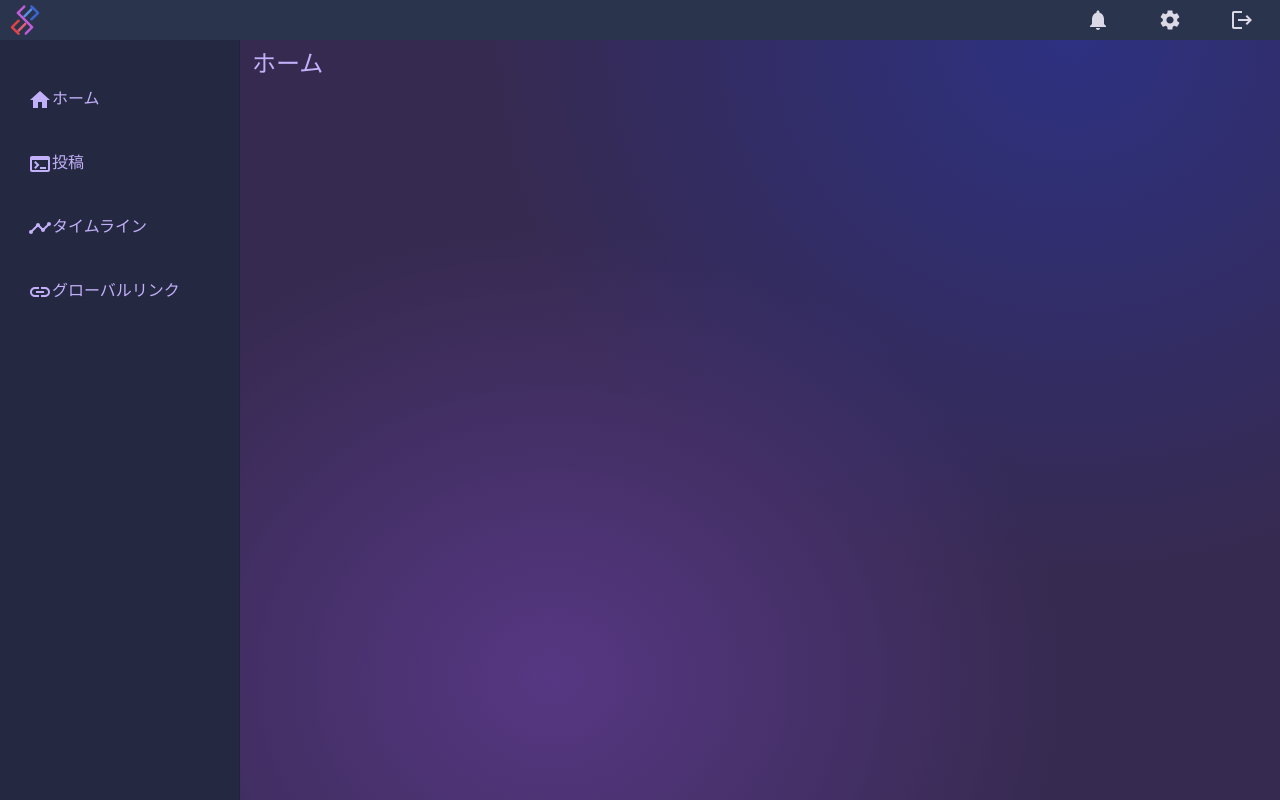
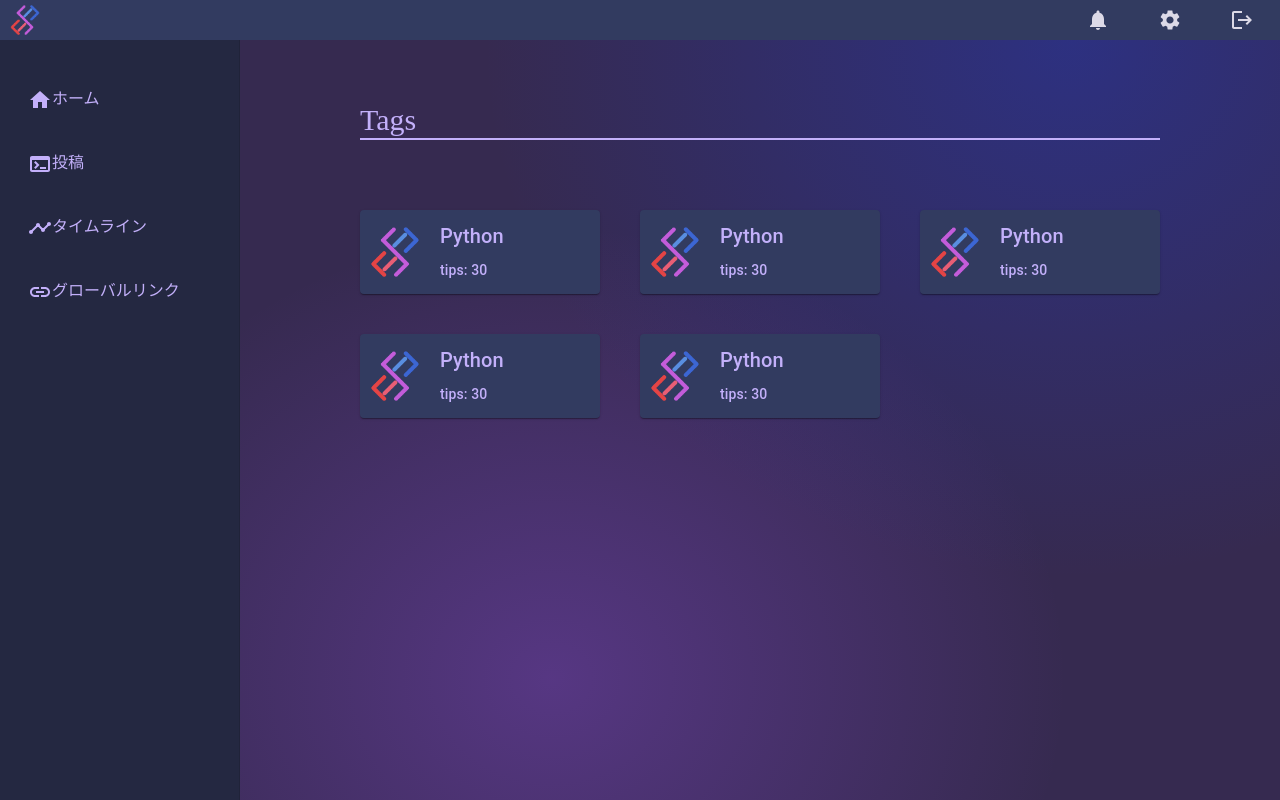
Before and after one commit to washizawa83/tips-frontend, a React (Create React App) app: page / in a window 1280 px wide. Built offline with nearby package versions, Linux system fonts and the light colour scheme.

Commit message:
レイアウトだけ作成

```diff
--- a/src/App.tsx
+++ b/src/App.tsx
@@ -4,6 +4,7 @@ import { Box } from '@mui/material';
 import { ThemeProvider } from '@mui/material/styles';
 import { BrowserRouter, Route, Routes } from 'react-router-dom';
 import { LayoutComponent } from './app/components/layouts/LayoutComponent';
+import { HomePageComponent } from './app/components/pages/HomePageComponent';
 import { PostPageComponent } from './app/components/pages/PostPageComponent';
 import { theme } from './app/themes/theme';
 
@@ -14,7 +15,7 @@ function App() {
                 <BrowserRouter>
                     <LayoutComponent>
                         <Routes>
-                            <Route path='/' element={<h1>ホーム</h1>} />
+                            <Route path='/' element={<HomePageComponent />} />
                             <Route
                                 path='/post'
                                 element={<PostPageComponent />}
--- /dev/null
+++ b/src/app/components/pages/HomePageComponent.tsx
@@ -0,0 +1,40 @@
+import { Box } from '@mui/material';
+import React from 'react';
+import { CardComponent } from '../ui/CardComponent';
+import { HeadlineComponent } from '../ui/HeadlineComponent';
+
+export const HomePageComponent = () => {
+    return (
+        <Box sx={{ maxWidth: '800px', margin: '0 auto' }}>
+            <HeadlineComponent text='Tags' />
+            <Box
+                sx={{
+                    display: 'flex',
+                    justifyContent: 'space-between',
+                    flexWrap: 'wrap',
+                    '&::after': {
+                        content: '""',
+                        display: 'block',
+                        width: '30%',
+                    },
+                }}
+            >
+                <Box sx={{ margin: '20px 0', width: '30%' }}>
+                    <CardComponent title={'Python'} />
+                </Box>
+                <Box sx={{ margin: '20px 0', width: '30%' }}>
+                    <CardComponent title={'Python'} />
+                </Box>
+                <Box sx={{ margin: '20px 0', width: '30%' }}>
+                    <CardComponent title={'Python'} />
+                </Box>
+                <Box sx={{ margin: '20px 0', width: '30%' }}>
+                    <CardComponent title={'Python'} />
+                </Box>
+                <Box sx={{ margin: '20px 0', width: '30%' }}>
+                    <CardComponent title={'Python'} />
+                </Box>
+            </Box>
+        </Box>
+    );
+};
--- /dev/null
+++ b/src/app/components/ui/CardComponent.tsx
@@ -0,0 +1,48 @@
+import { Card, CardContent, CardMedia, Typography } from '@mui/material';
+import React from 'react';
+import { theme } from '../../themes/theme';
+
+type CardProps = {
+    title: string;
+    image?: string;
+};
+
+export const CardComponent = ({ title, image }: CardProps) => {
+    return (
+        <Card
+            sx={{
+                width: '100%',
+                display: 'flex',
+                alignItems: 'center',
+                backgroundColor: `${theme.palette.primary.light}`,
+            }}
+        >
+            <CardMedia
+                sx={{ height: 50, width: 50, margin: '10px' }}
+                image={image ? image : `/images/logo.png`}
+                title='green iguana'
+            />
+            <CardContent
+                sx={{ padding: '10px', height: 50, boxSizing: 'content-box' }}
+            >
+                <Typography
+                    color={theme.palette.primary.contrastText}
+                    gutterBottom
+                    variant='h6'
+                    component='div'
+                >
+                    {title}
+                </Typography>
+                <Typography
+                    color={theme.palette.primary.contrastText}
+                    gutterBottom
+                    variant='h6'
+                    component='div'
+                    sx={{ fontSize: '14px' }}
+                >
+                    {'tips: 30'}
+                </Typography>
+            </CardContent>
+        </Card>
+    );
+};
--- /dev/null
+++ b/src/app/components/ui/HeadlineComponent.tsx
@@ -0,0 +1,22 @@
+import { Box } from '@mui/material';
+import React from 'react';
+import { theme } from '../../themes/theme';
+
+type HeadlineProps = {
+    text: string;
+};
+
+export const HeadlineComponent = ({ text }: HeadlineProps) => {
+    return (
+        <Box sx={{ margin: '50px 0' }}>
+            <Box
+                sx={{
+                    borderBottom:
+                        `2px solid ${theme.palette.primary.contrastText}`,
+                }}
+            >
+                <h2 className='text-3xl'>{text}</h2>
+            </Box>
+        </Box>
+    );
+};
--- a/src/app/components/ui/TextFieldComponent.tsx
+++ b/src/app/components/ui/TextFieldComponent.tsx
@@ -1,4 +1,4 @@
-import { colors, TextField } from '@mui/material';
+import { TextField } from '@mui/material';
 import React from 'react';
 
 type BaseTextFieldProps = {
--- a/src/app/themes/theme.ts
+++ b/src/app/themes/theme.ts
@@ -3,7 +3,7 @@ import { createTheme } from '@mui/material/styles';
 export const theme = createTheme({
     palette: {
         primary: {
-            light: '#2a354d',
+            light: '#323b60',
             main: '#242841',
             dark: '#131b2e',
             contrastText: '#c3b0fa',
```
